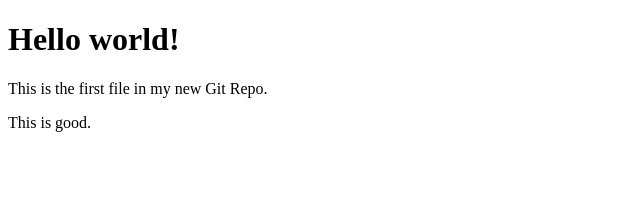
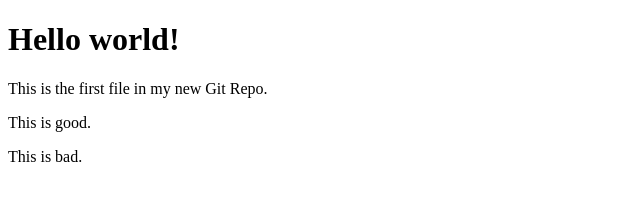
Before and after one commit to muntasirrb/hello-world, a plain HTML site: page index.htm in a window 1280 px wide. Shown: the full height of the page, 0-640 px from the left. Drawn offline with Linux system fonts and the light colour scheme.

Commit message:
Updated index again.

```diff
--- a/index.htm
+++ b/index.htm
@@ -8,6 +8,7 @@
 <h1>Hello world!</h1>
 <p>This is the first file in my new Git Repo.</p>
 <p>This is good.</p>
+<p>This is bad.</p>
 
 </body>
 </html>
```
